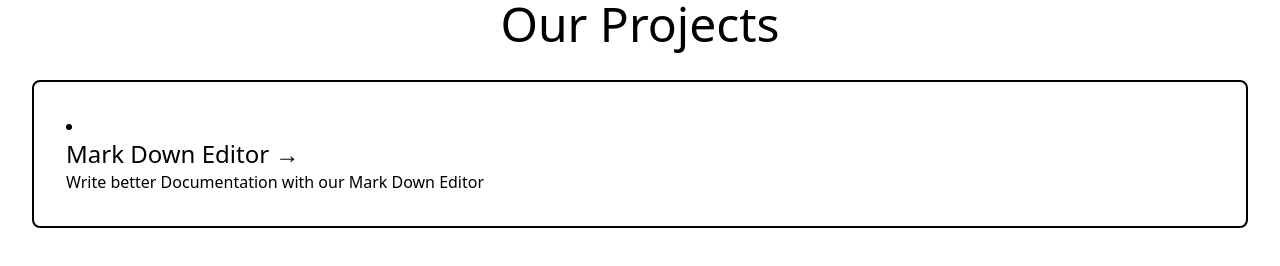
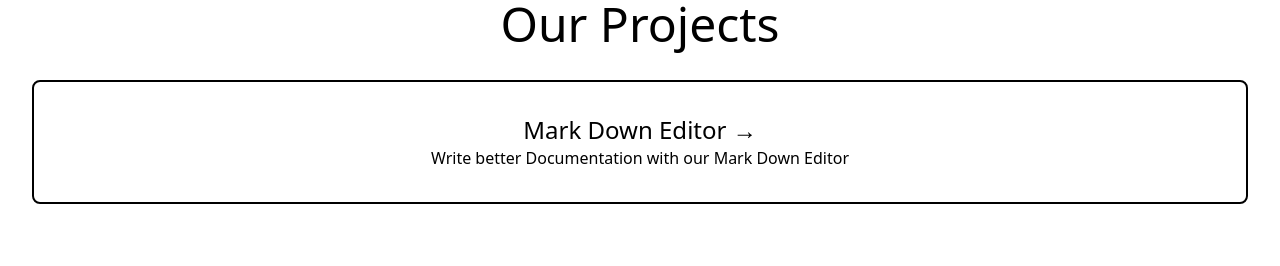
Before and after one commit to ParallelIntersect/parallelintersect.github.io, an Astro site: page /project in a window 1280 px wide. Built offline with nearby package versions, Linux system fonts and the light colour scheme; Astro itself is replaced by a stand-in of ours.

Commit message:
Card Updated

```diff
--- a/src/components/Card.astro
+++ b/src/components/Card.astro
@@ -8,7 +8,7 @@ interface Props {
 const { href, title, body } = Astro.props;
 ---
 
-<li class="border border-2 border-black m-8 p-8 rounded-lg">
+<section class="border border-2 border-black m-8 p-8 rounded-lg text-center">
 	<a href={href}>
 		<h2 class="text-2xl">
 			{title}
@@ -18,4 +18,4 @@ const { href, title, body } = Astro.props;
 			{body}
 		</p>
 	</a>
-</li>
+</section>
```
